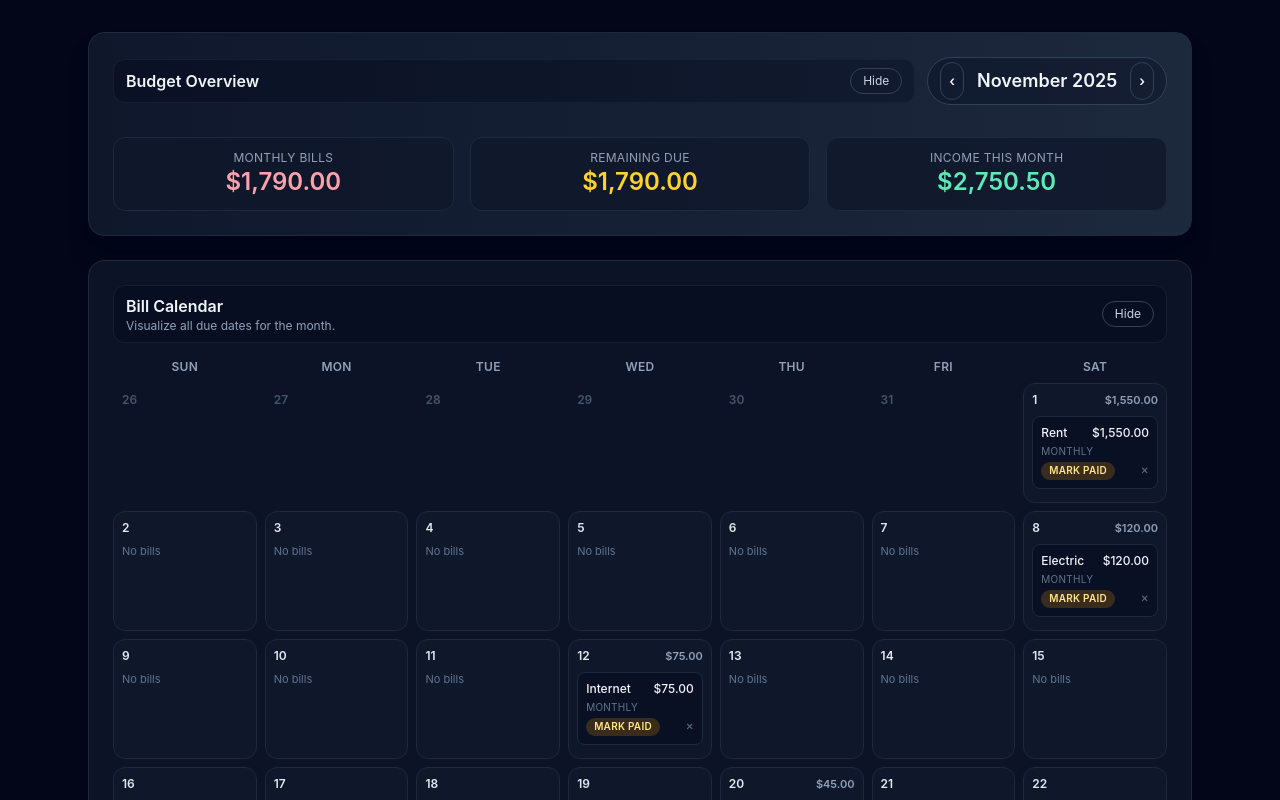
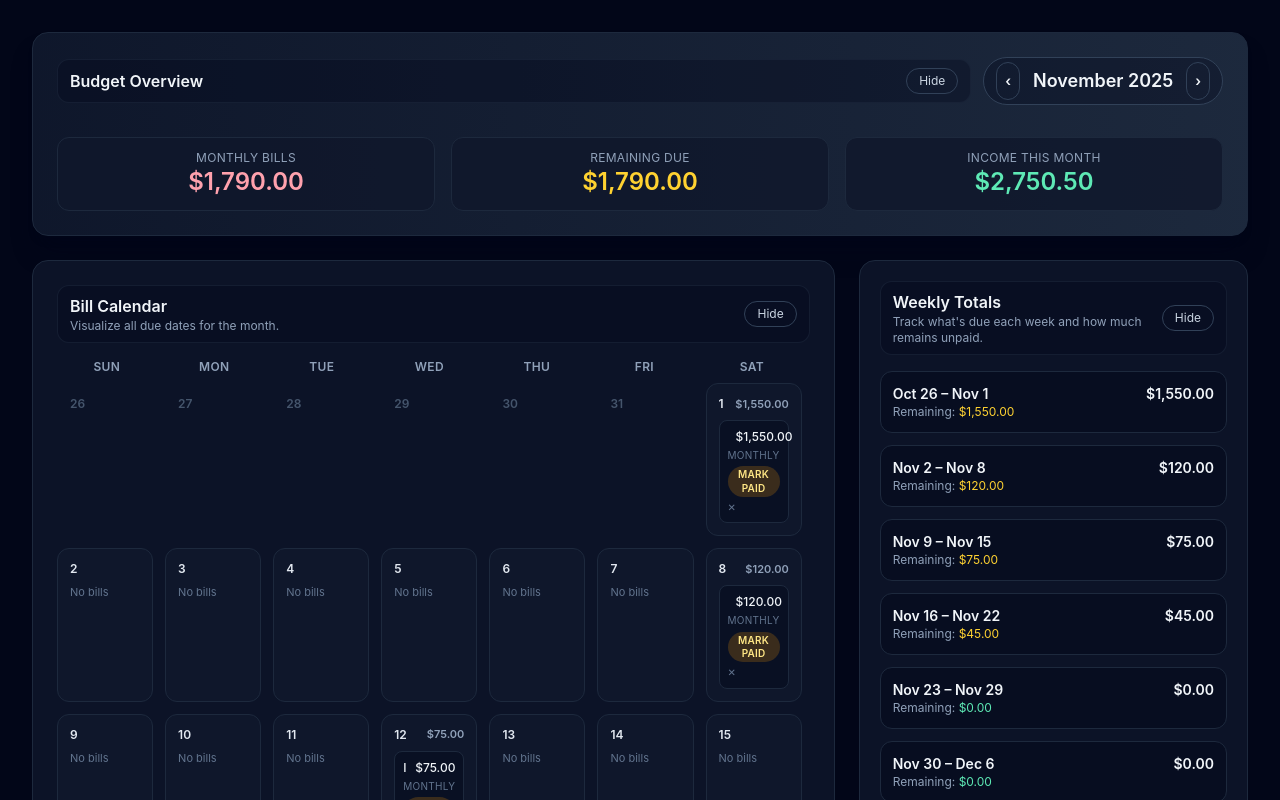
Before and after one commit to HelloDanni/billflow, a React (Vite) app: page / in a window 1280 px wide. Shown: the top 800 px of the page. Built offline with nearby package versions, Linux system fonts and the light colour scheme.

Commit message:
Refactor layout and improve responsiveness of the budget overview and bill calendar sections

```diff
--- a/src/App.tsx
+++ b/src/App.tsx
@@ -436,7 +436,7 @@ function App() {
 
   return (
     <div className="min-h-screen bg-slate-950 text-slate-100">
-      <div className="mx-auto flex max-w-6xl flex-col gap-6 px-4 py-8 lg:px-6">
+      <div className="mx-auto flex w-full max-w-[1920px] flex-col gap-6 px-3 py-8 sm:px-5 lg:px-8">
         <CollapsibleSection
           id="overview"
           title="Budget Overview"
@@ -479,32 +479,36 @@ function App() {
           </dl>
         </CollapsibleSection>
 
-        <main className="grid gap-6 lg:grid-cols-[2fr,1fr]">
+        <main className="grid gap-6 lg:grid-cols-3">
           <CollapsibleSection
             id="calendar"
             title="Bill Calendar"
             description="Visualize all due dates for the month."
-            containerClassName="rounded-2xl border border-slate-800 bg-slate-900/80 p-4 sm:p-6"
+            containerClassName="rounded-2xl border border-slate-800 bg-slate-900/80 p-4 sm:p-6 lg:col-span-2"
             collapsed={Boolean(collapsedSections['calendar'])}
             onToggle={toggleSection}
           >
+            <div className="mt-2 overflow-x-auto">
+              <div className="min-w-[640px] space-y-2 pr-2 lg:min-w-0">
                 <div className="grid grid-cols-7 gap-2 text-center text-xs font-semibold uppercase tracking-wide text-slate-400">
                   {dayName.map((day) => (
                     <div key={day}>{day}</div>
                   ))}
                 </div>
-            <div className="mt-2 grid grid-cols-7 gap-2">
+                <div className="grid grid-cols-7 gap-2 sm:gap-3">
                   {calendarCells.map((cell) => (
                     <div
                       key={cell.key}
-                  className={`min-h-[120px] rounded-xl border p-2 text-sm ${
+                      className={`min-h-[100px] overflow-hidden rounded-xl border p-2 text-xs sm:min-h-[120px] sm:text-sm sm:p-3 ${
                         cell.inCurrentMonth ? 'border-slate-800 bg-slate-900' : 'border-transparent bg-transparent text-slate-600'
                       }`}
                     >
-                  <div className="flex items-center justify-between text-xs font-semibold">
+                      <div className="flex min-w-0 items-center gap-1 text-xs font-semibold">
                         <span className={cell.inCurrentMonth ? 'text-slate-200' : 'text-slate-600'}>{cell.day}</span>
                         {cell.bills.length > 0 && (
-                      <span className="text-[11px] text-slate-400">{currency(cell.bills.reduce((sum, bill) => sum + bill.amount, 0))}</span>
+                          <span className="ml-auto truncate text-[11px] text-slate-400">
+                            {currency(cell.bills.reduce((sum, bill) => sum + bill.amount, 0))}
+                          </span>
                         )}
                       </div>
                       <div className="mt-2 space-y-2">
@@ -512,15 +516,24 @@ function App() {
                           const paid = Boolean(activePayments[bill.id]);
                           return (
                             <div key={bill.id} className="rounded-lg border border-slate-800 bg-slate-950/40 p-2 text-xs">
-                          <div className="flex items-center justify-between gap-2 font-medium">
-                            <span className={paid ? 'text-slate-500 line-through' : 'text-slate-100'}>{bill.name}</span>
-                            <span className={paid ? 'text-emerald-400' : 'text-slate-100'}>{currency(bill.amount)}</span>
+                              <div className="flex min-w-0 items-center justify-between gap-2 font-medium">
+                                <span className="sr-only sm:hidden">{bill.name}</span>
+                                <span
+                                  className={`${
+                                    paid ? 'text-slate-500 line-through' : 'text-slate-100'
+                                  } hidden min-w-0 truncate sm:inline`}
+                                >
+                                  {bill.name}
+                                </span>
+                                <span className={`${paid ? 'text-emerald-400' : 'text-slate-100'} shrink-0`}>
+                                  {currency(bill.amount)}
+                                </span>
                               </div>
                               <p className="mt-1 text-[10px] uppercase tracking-wide text-slate-500">
                                 {billRecurrenceLabels[bill.recurrence] ?? 'Recurring'}
                               </p>
                               {bill.notes && <p className="text-[10px] text-slate-400">{bill.notes}</p>}
-                          <div className="mt-1 flex items-center justify-between text-[10px] text-slate-400">
+                              <div className="mt-1 flex flex-wrap items-center justify-between gap-1 text-[10px] text-slate-400">
                                 <button
                                   onClick={() => togglePaid(bill.id)}
                                   className={`rounded-full px-2 py-0.5 font-semibold uppercase tracking-wide ${
@@ -547,9 +560,11 @@ function App() {
                     </div>
                   ))}
                 </div>
+              </div>
+            </div>
           </CollapsibleSection>
 
-          <aside className="flex flex-col gap-5">
+          <aside className="flex flex-col gap-5 lg:col-span-1">
             <CollapsibleSection
               id="weekly"
               title="Weekly Totals"
@@ -620,7 +635,10 @@ function App() {
                 )}
               </div>
             </CollapsibleSection>
+          </aside>
+        </main>
 
+        <div className="mt-6 flex flex-col gap-6">
           <CollapsibleSection
             id="add-bill"
             title="Add Bill"
@@ -755,8 +773,7 @@ function App() {
               </button>
             </form>
           </CollapsibleSection>
-          </aside>
-        </main>
+        </div>
       </div>
     </div>
   );
```
Lines whose indentation alone changed are shown as unchanged.
